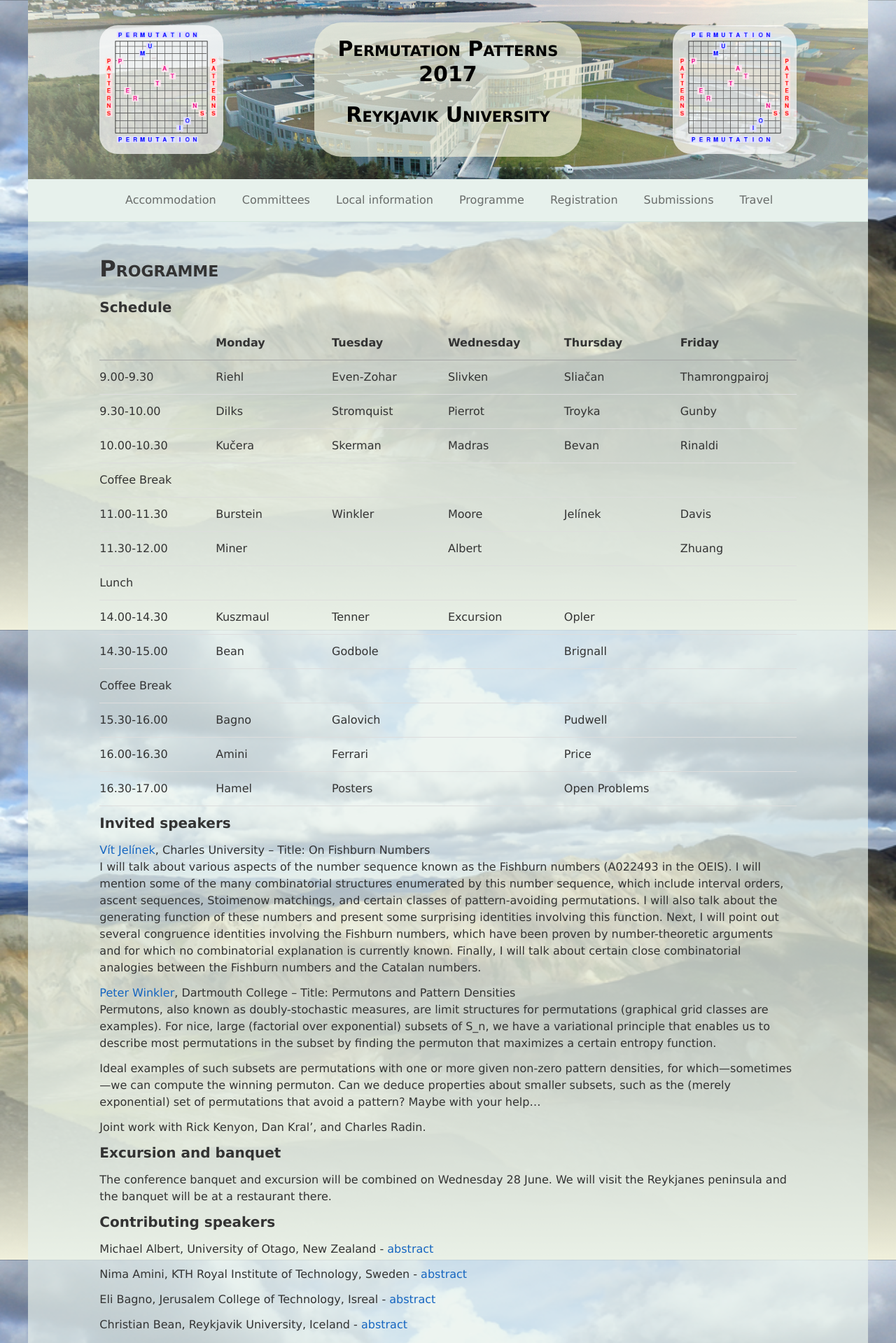
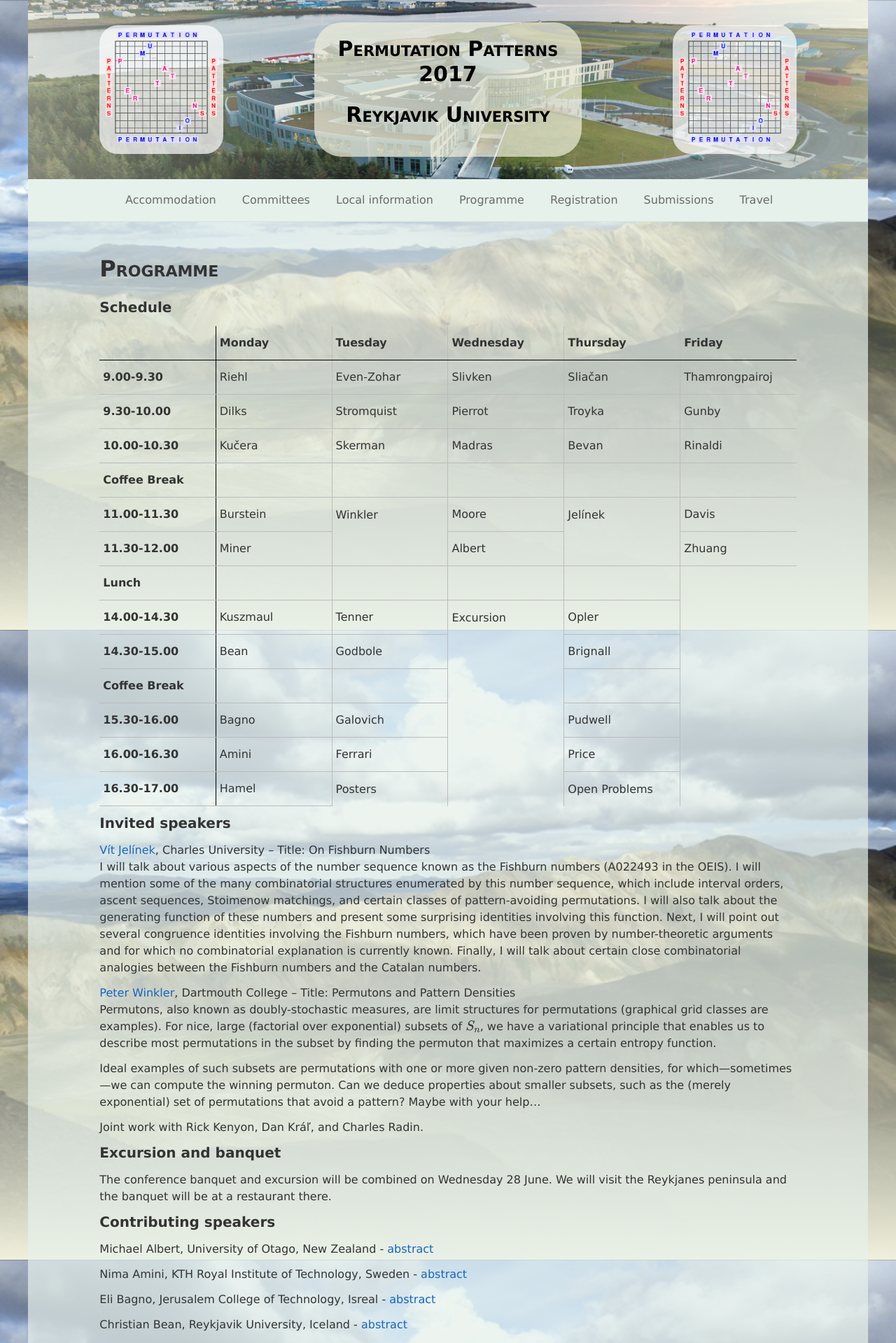
Before and after one commit to pp2017/pp2017.github.io, a Jekyll site: the page built from programme.md, in a window 1280 px wide. Shown: the top 1919 px of the page at 70% size. Built offline with Jekyll 4.4.1, drawn with Linux system fonts in a browser that asks for light colours; nearby versions of some CDN libraries; formulas are drawn with MathJax 3.

Commit message:
Change table to html for styling. Change S_n in P. Winkler's abstract to math. Spell Dan Kráľ's name properly

```diff
--- a/_sass/custom/_base.scss
+++ b/_sass/custom/_base.scss
@@ -1,2 +1,3 @@
 @import "layout";
 @import "committee";
+@import "schedule"
--- /dev/null
+++ b/_sass/custom/_schedule.scss
@@ -0,0 +1,45 @@
+.schedule{
+  th{
+    border: 1px solid shade($base-border-color, 15%);
+    border-bottom: 1px solid shade($base-border-color, 100%);
+    border-top: none;
+    padding-left: 5px
+  }
+
+  td{
+    text-align: justify;
+    border: 1px solid shade($base-border-color, 15%);
+    padding-left: 5px;
+  }
+
+  tbody > tr > th:first-child{
+    border: 1px solid shade($base-border-color, 15%);
+    border-left: none;
+    border-right: 1px solid shade($base-border-color, 100%);
+    padding-left: 5px;
+  }
+
+  th:first-child{
+    border-left: none;
+    border-right: 1px solid shade($base-border-color, 100%);
+  }
+
+  th:last-child{
+    border-right: none;
+  }
+
+  td:first-child{
+    border-left: none;
+  }
+  td:last-child{
+    border-right: none;
+  }
+
+  .top-clear{
+    border-top: none;
+  }
+
+  .bottom-clear{
+    border-bottom: none;
+  }
+}
--- a/programme.md
+++ b/programme.md
@@ -5,35 +5,124 @@ layout: page
 
 ##Schedule
 
-|              	| Monday   	| Tuesday    	| Wednesday 	| Thursday      	| Friday         	|
-|--------------	|----------	|------------	|-----------	|---------------	|----------------	|
-| 9.00-9.30    	| Riehl    	| Even-Zohar 	| Slivken   	| Sliačan       	| Thamrongpairoj 	|
-|--------------	|----------	|------------	|-----------	|---------------	|----------------	|
-| 9.30-10.00   	| Dilks    	| Stromquist 	| Pierrot   	| Troyka        	| Gunby          	|
-|--------------	|----------	|------------	|-----------	|---------------	|----------------	|
-| 10.00-10.30  	| Kučera   	| Skerman    	| Madras    	| Bevan         	| Rinaldi        	|
-|--------------	|----------	|------------	|-----------	|---------------	|----------------	|
-| Coffee Break 	|          	|            	|           	|               	|                	|
-|--------------	|----------	|------------	|-----------	|---------------	|----------------	|
-| 11.00-11.30  	| Burstein 	| Winkler    	| Moore     	| Jelínek       	| Davis          	|
-|--------------	|----------	|           	|-----------	|                	|----------------	|
-| 11.30-12.00  	| Miner    	|            	| Albert    	|               	| Zhuang         	|
-|--------------	|----------	|------------	|-----------	|---------------	|----------------	|
-| Lunch        	|          	|            	|           	|               	|                	|
-|--------------	|----------	|------------	|-----------	|---------------	|               	|
-| 14.00-14.30  	| Kuszmaul 	| Tenner     	| Excursion   | Opler         	|                	|
-|--------------	|----------	|------------	|             |---------------	|                	|
-| 14.30-15.00  	| Bean     	| Godbole    	|           	| Brignall      	|                	|
-|--------------	|----------	|------------	|             |---------------	|                	|
-| Coffee Break 	|          	|            	|           	|               	|                	|
-|--------------	|----------	|------------	|           	|---------------	|               	|
-| 15.30-16.00  	| Bagno    	| Galovich    |           	| Pudwell       	|                	|
-|--------------	|----------	|------------	|           	|---------------	|               	|
-| 16.00-16.30  	| Amini    	| Ferrari   	|           	| Price         	|                	|
-|--------------	|----------	|------------	|           	|---------------	|               	|
-| 16.30-17.00  	| Hamel  	  | Posters    	|           	| Open Problems 	|                	|
-|--------------	| --------- |           	|           	|                	|                	|
-
+<table class="schedule">
+  <thead>
+    <tr>
+      <th>&nbsp;</th>
+      <th>Monday</th>
+      <th>Tuesday</th>
+      <th>Wednesday</th>
+      <th>Thursday</th>
+      <th>Friday</th>
+    </tr>
+  </thead>
+  <tbody>
+    <tr>
+      <th>9.00-9.30</th>
+      <td>Riehl</td>
+      <td>Even-Zohar</td>
+      <td>Slivken</td>
+      <td>Sliačan</td>
+      <td>Thamrongpairoj</td>
+    </tr>
+    <tr>
+      <th>9.30-10.00</th>
+      <td>Dilks</td>
+      <td>Stromquist</td>
+      <td>Pierrot</td>
+      <td>Troyka</td>
+      <td>Gunby</td>
+    </tr>
+    <tr>
+      <th>10.00-10.30</th>
+      <td>Kučera</td>
+      <td>Skerman</td>
+      <td>Madras</td>
+      <td>Bevan</td>
+      <td>Rinaldi</td>
+    </tr>
+    <tr>
+      <th>Coffee Break</th>
+      <td>&nbsp;</td>
+      <td>&nbsp;</td>
+      <td>&nbsp;</td>
+      <td>&nbsp;</td>
+      <td>&nbsp;</td>
+    </tr>
+    <tr>
+      <th>11.00-11.30</th>
+      <td>Burstein</td>
+      <td class="bottom-clear">Winkler</td>
+      <td>Moore</td>
+      <td class="bottom-clear">Jelínek</td>
+      <td>Davis</td>
+    </tr>
+    <tr>
+      <th>11.30-12.00</th>
+      <td>Miner</td>
+      <td class="top-clear">&nbsp;</td>
+      <td>Albert</td>
+      <td class="top-clear">&nbsp;</td>
+      <td>Zhuang</td>
+    </tr>
+    <tr>
+      <th>Lunch</th>
+      <td>&nbsp;</td>
+      <td>&nbsp;</td>
+      <td>&nbsp;</td>
+      <td>&nbsp;</td>
+      <td class="bottom-clear">&nbsp;</td>
+    </tr>
+    <tr>
+      <th>14.00-14.30</th>
+      <td>Kuszmaul</td>
+      <td>Tenner</td>
+      <td class="bottom-clear">Excursion</td>
+      <td>Opler</td>
+      <td class="bottom-clear top-clear">&nbsp;</td>
+    </tr>
+    <tr>
+      <th>14.30-15.00</th>
+      <td>Bean</td>
+      <td>Godbole</td>
+      <td class="bottom-clear top-clear">&nbsp;</td>
+      <td>Brignall</td>
+      <td class="bottom-clear top-clear">&nbsp;</td>
+    </tr>
+    <tr>
+      <th>Coffee Break</th>
+      <td>&nbsp;</td>
+      <td>&nbsp;</td>
+      <td class="bottom-clear top-clear">&nbsp;</td>
+      <td>&nbsp;</td>
+      <td class="bottom-clear top-clear">&nbsp;</td>
+    </tr>
+    <tr>
+      <th>15.30-16.00</th>
+      <td>Bagno</td>
+      <td>Galovich</td>
+      <td class="bottom-clear top-clear">&nbsp;</td>
+      <td>Pudwell</td>
+      <td class="bottom-clear top-clear">&nbsp;</td>
+    </tr>
+    <tr>
+      <th>16.00-16.30</th>
+      <td>Amini</td>
+      <td>Ferrari</td>
+      <td class="bottom-clear top-clear">&nbsp;</td>
+      <td>Price</td>
+      <td class="bottom-clear top-clear">&nbsp;</td>
+    </tr>
+    <tr>
+      <th>16.30-17.00</th>
+      <td>Hamel</td>
+      <td class="bottom-clear">Posters</td>
+      <td class="bottom-clear top-clear">&nbsp;</td>
+      <td class="bottom-clear">Open Problems</td>
+      <td class="bottom-clear top-clear">&nbsp;</td>
+    </tr>
+  </tbody>
+</table>
 
 ##Invited speakers
 
@@ -47,9 +136,10 @@ I will talk about various aspects of the number sequence known as the Fishburn n
 
 Permutons, also known as doubly-stochastic measures, are
 limit structures for permutations (graphical grid classes are examples).
-For nice, large (factorial over exponential) subsets of S_n, we have a
+For nice, large (factorial over exponential) subsets of $$S_n$$, we have a
 variational principle that enables us to describe most permutations in
 the subset by finding the permuton that maximizes a certain entropy function.
+
 
 Ideal examples of such subsets are permutations with one or more
 given non-zero pattern densities, for which---sometimes---we can compute
@@ -57,7 +147,7 @@ the winning permuton.  Can we deduce properties about smaller subsets,
 such as the (merely exponential) set of permutations that avoid a pattern?
 Maybe with your help...
 
-Joint work with Rick Kenyon, Dan Kral', and Charles Radin.
+Joint work with Rick Kenyon, Dan Kráľ, and Charles Radin.
 
 
 ## Excursion and banquet
@@ -164,7 +254,7 @@ Mike Weiner, Penn State University, USA - [abstract][mike_weiner]
 
 Alexander Woo, University of Idaho, USA - [abstract][alexander_woo]
 
-[PWinkler]: https://math.dartmouth.edu/~pw/§
+[PWinkler]: https://math.dartmouth.edu/~pw/
 [VJelinek]: http://iuuk.mff.cuni.cz/~jelinek/
 
 [adeline_pierrot]: /assets/pdf/abstracts/talks/adeline_pierrot.pdf
```
